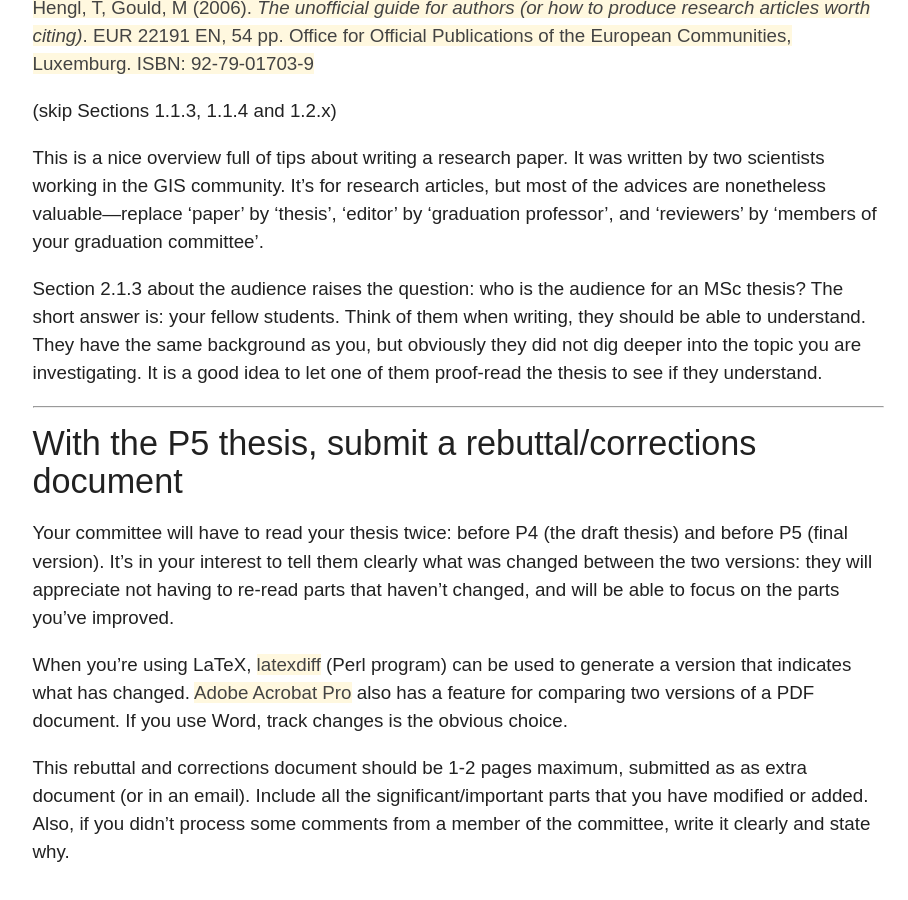
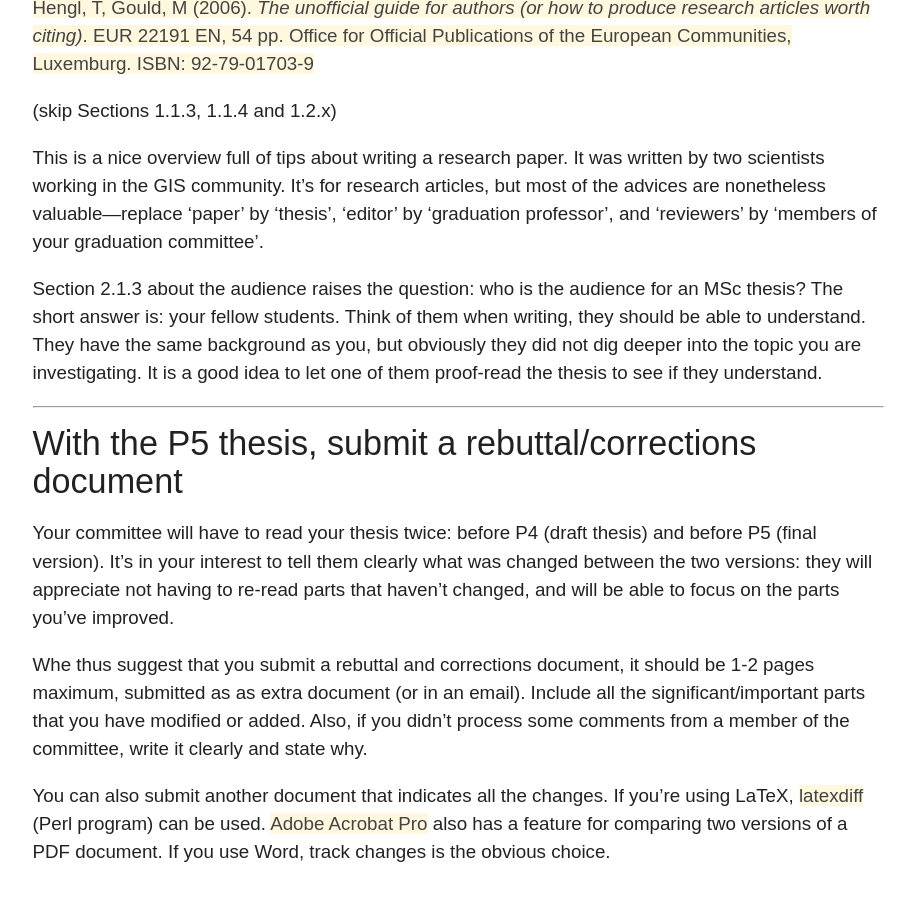
Before and after one commit to tudelft3d/geo2020, a Jekyll site: the page built from tips/index.md, in a window 1280 px wide and 900 px high, scrolled down 3017 px. Shown: the whole window, without its empty margins (182-1090 px from the left). Built offline with Jekyll 4.4.1, drawn with Linux system fonts in a browser that asks for light colours; nearby versions of some CDN libraries.

Commit message:
added some precision to martijn's addition about latexdiff

```diff
--- a/tips/index.md
+++ b/tips/index.md
@@ -123,11 +123,14 @@
 
 #### With the P5 thesis, submit a rebuttal/corrections document
 
-Your committee will have to read your thesis twice: before P4 (the draft thesis) and before P5 (final version).
+Your committee will have to read your thesis twice: before P4 (draft thesis) and before P5 (final version).
 It's in your interest to tell them clearly what was changed between the two versions: they will appreciate not having to re-read parts that haven't changed, and will be able to focus on the parts you've improved.
 
-When you're using LaTeX, [latexdiff](http://ctan.mirrorcatalogs.com/support/latexdiff/doc/latexdiff-man.pdf) (Perl program) can be used to generate a version that indicates what has changed. [Adobe Acrobat Pro](https://helpx.adobe.com/acrobat/using/compare-documents.html) also has a feature for comparing two versions of a PDF document. If you use Word, track changes is the obvious choice.
-
-This rebuttal and corrections document should be 1-2 pages maximum, submitted as as extra document (or in an email).
+Whe thus suggest that you submit a rebuttal and corrections document, it should be 1-2 pages maximum, submitted as as extra document (or in an email).
 Include all the significant/important parts that you have modified or added.
 Also, if you didn't process some comments from a member of the committee, write it clearly and state why.
+
+You can also submit another document that indicates all the changes.
+If you're using LaTeX, [latexdiff](http://ctan.mirrorcatalogs.com/support/latexdiff/doc/latexdiff-man.pdf) (Perl program) can be used.
+[Adobe Acrobat Pro](https://helpx.adobe.com/acrobat/using/compare-documents.html) also has a feature for comparing two versions of a PDF document.
+If you use Word, track changes is the obvious choice.
```
